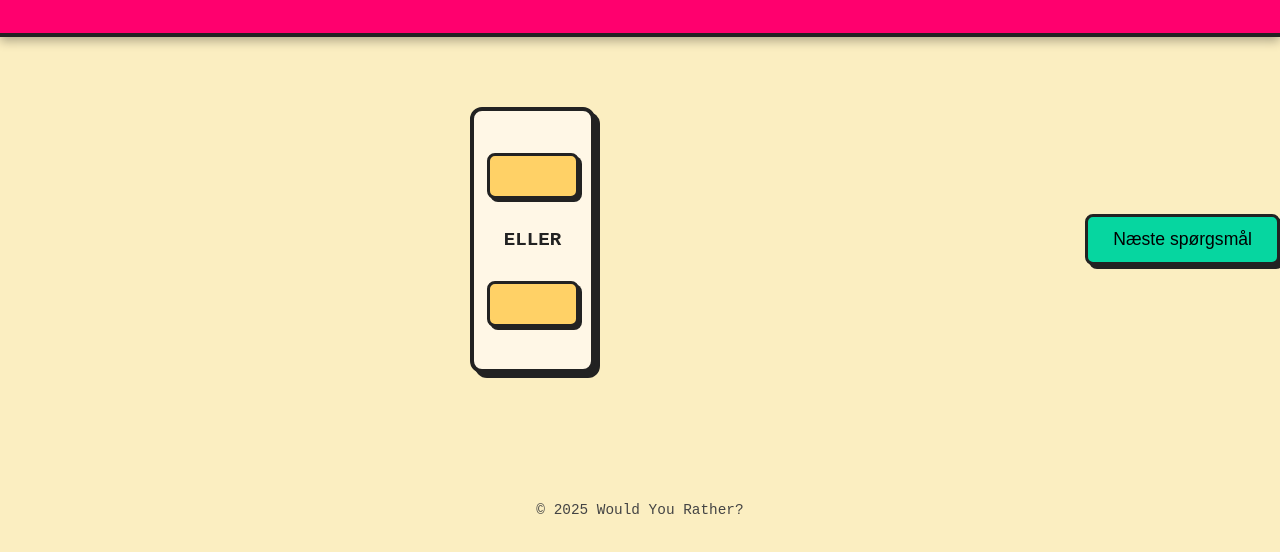
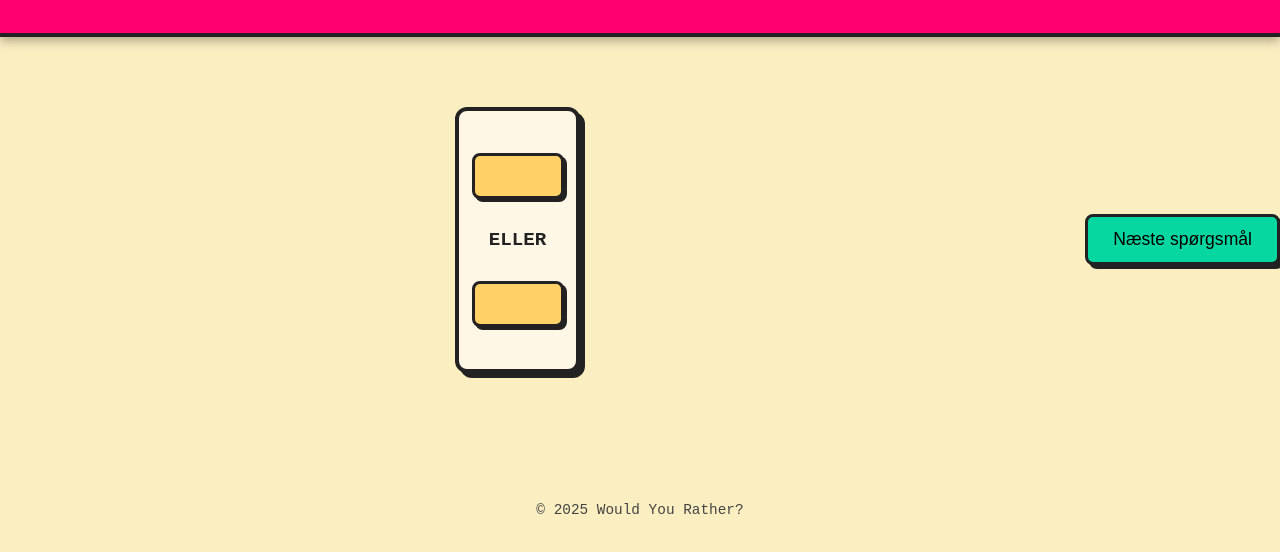
Before and after one commit to Dukimonster/would-you-rather, a website: page index.html in a window 1280 px wide. Shown: the part 134-686 px from the top of the page. Drawn offline with Linux system fonts and the light colour scheme; no server answers.

Commit message:
Update style.css

```diff
--- a/style.css
+++ b/style.css
@@ -43,8 +43,16 @@
   display: flex;
   justify-content: center;
   align-items: center;
-  gap: 20px;
-  flex-wrap: wrap; /* så den stadig ser god ud på mobil */
+  gap: 40px; /* afstand mellem boks og knap */
+  flex-wrap: wrap;
+}
+
+/* Justér placering på store skærme */
+@media (min-width: 900px) {
+  .question-container {
+    justify-content: flex-start; /* gør knappen tættere på boksen */
+    gap: 50px; /* lidt luft, men ikke for meget */
+  }
 }
 
 #nextBtn {
@@ -52,6 +60,7 @@
   height: fit-content;
   margin-top: 0;
 }
+
 
 /* Valgmuligheder */
 .choice {
```
